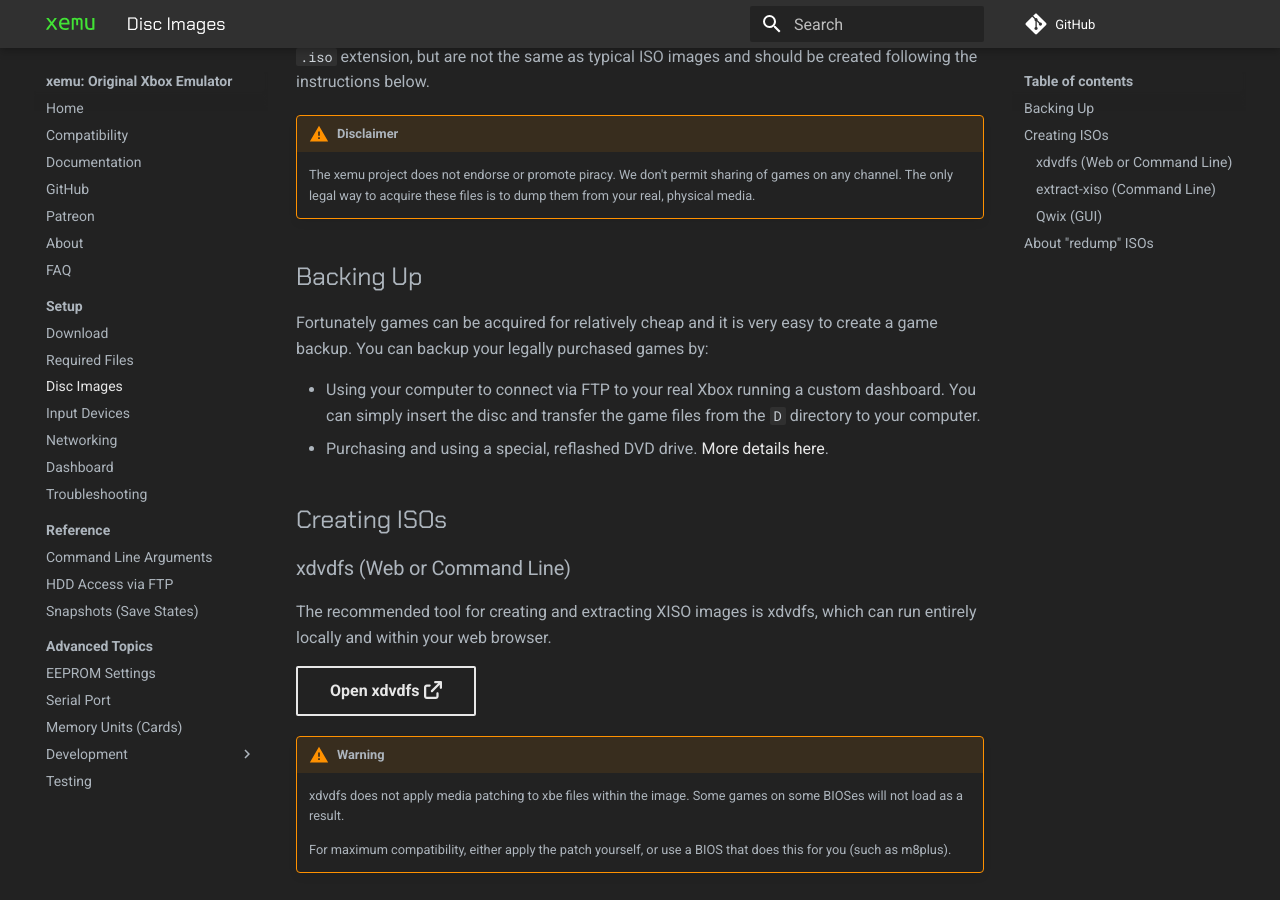
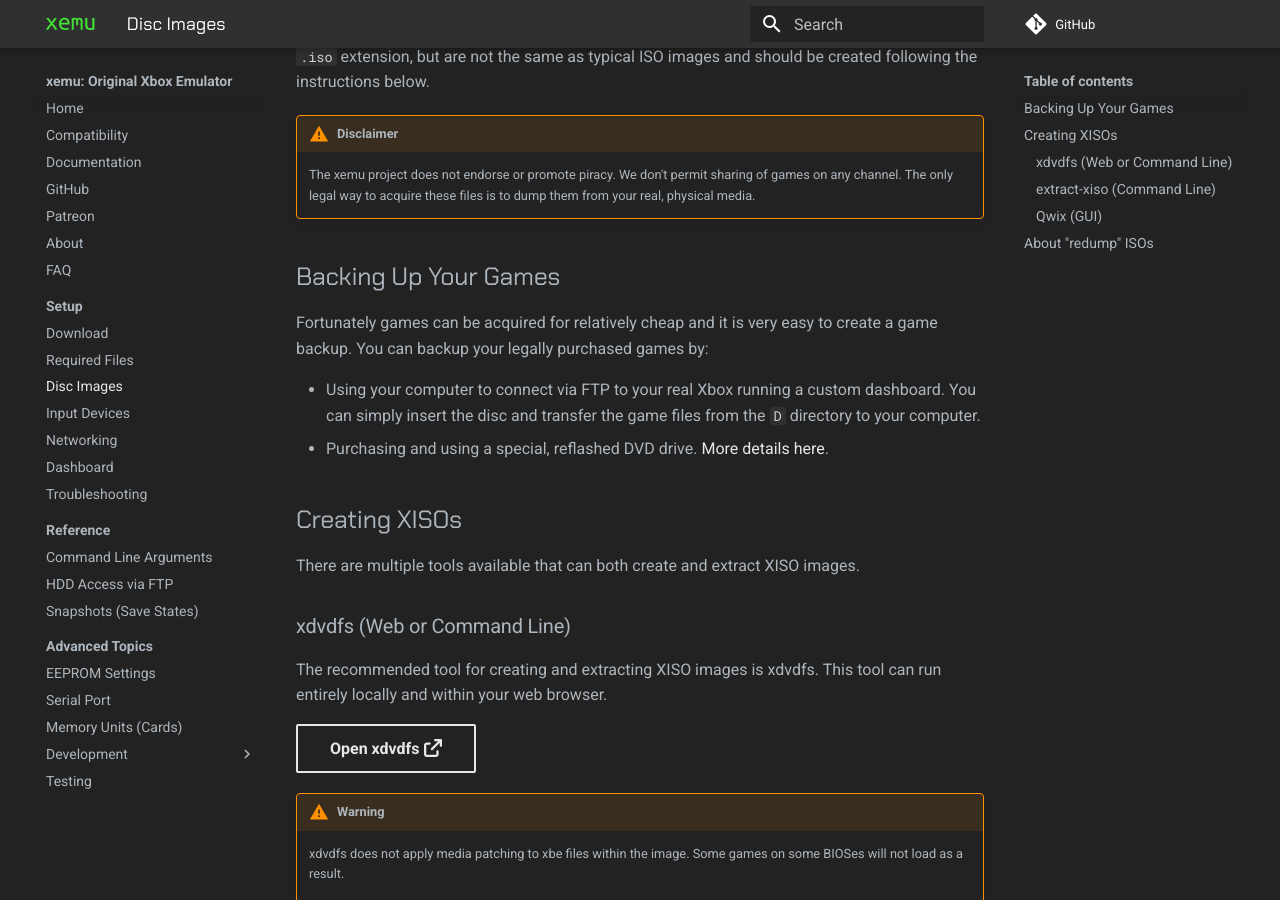
Before and after one commit to xemu-project/xemu-website, an MkDocs documentation site: the page built from docs/docs/disc-images.md, in a window 1280 px wide and 900 px high, scrolled down 208 px. Built offline with MkDocs 1.6.1 and Material for MkDocs 9.7.7, drawn with Linux system fonts in a browser that asks for light colours; comment, search, counter and statistics services are not loaded.

Commit message:
Clarify "Backing Up" section title

```diff
--- a/docs/docs/disc-images.md
+++ b/docs/docs/disc-images.md
@@ -8,7 +8,7 @@ should be created following the instructions below.
     of games on any channel. The only legal way to acquire these files is
     to dump them from your real, physical media.
 
-## Backing Up
+## Backing Up Your Games
 
 Fortunately games can be acquired for relatively cheap and it is very easy to
 create a game backup. You can backup your legally purchased games by:
@@ -18,11 +18,13 @@ create a game backup. You can backup your legally purchased games by:
   `D` directory to your computer.
 * Purchasing and using a special, reflashed DVD drive. [More details here](http://wiki.redump.org/index.php?title=Microsoft_Xbox_and_Xbox_360_Dumping_Guide).
 
-## Creating ISOs
+## Creating XISOs
+
+There are multiple tools available that can both create and extract XISO images.
 
 ### xdvdfs (Web or Command Line)
 
-The recommended tool for creating and extracting XISO images is xdvdfs, which can run entirely locally and within your web browser.
+The recommended tool for creating and extracting XISO images is xdvdfs. This tool can run entirely locally and within your web browser.
 
 [Open xdvdfs :fontawesome-solid-arrow-up-right-from-square:](https://xiso.antangelo.com){ .md-button .md-button--secondary target="_blank" }
 
```
